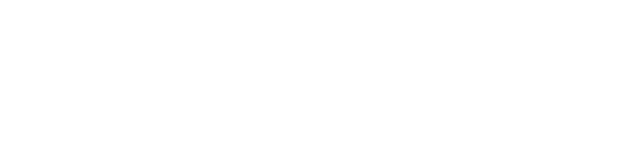
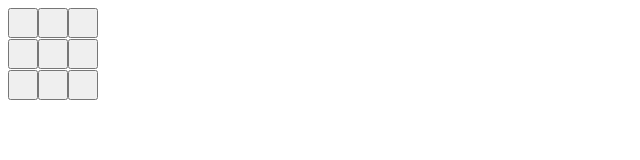
Before and after one commit to n-djordjevic/tic-tac-toe, a plain HTML site: page index.html in a window 1280 px wide. Shown: the whole page, without its empty margins (0-640 px from the left). Drawn offline with Linux system fonts and the light colour scheme.

Commit message:
added gameState function to display gameBoard

```diff
--- a/index.html
+++ b/index.html
@@ -4,8 +4,10 @@
     <meta charset="UTF-8">
     <meta name="viewport" content="width=device-width, initial-scale=1.0">
     <title>Document</title>
+    <link rel="stylesheet" href="style.css">
 </head>
 <body>
-
+    <div id="test"></div>
 </body>
+<script src="script.js"></script>
 </html>
--- a/script.js
+++ b/script.js
@@ -0,0 +1,50 @@
+const gameBoard = (() => {
+    let board = [
+        ["", "", ""],
+        ["", "", ""],
+        ["", "", ""]
+    ]
+    const gameState = () => {
+        const container = document.getElementById('test');
+        for (let i = 0; i < board.length; i++) {
+            const row = board[i];
+            for (let j = 0; j < row.length; j++) {
+                const element = row[j];
+                let e = document.createElement('button');
+                e.id = i.toString().concat(j.toString());
+                e.className = "btn";
+                container.appendChild(e);
+                e.innerText = element;
+            }
+            container.appendChild(document.createElement('br'));
+        }
+    }
+    const getBoard = () => board;
+    return {board, gameState, getBoard}
+})();
+
+const player = (name, marker) => {
+    const mark = (marker, gameBoard) => {
+
+    }
+    const getName = () => name;
+}
+
+const gm = (player1, player2, gameBoard) => {
+    let b = document.getElementsByClassName('btn')
+    const mark = (player, gameBoard) => {
+
+    }
+    const events = () => {
+        Array.from(b).forEach(btn => {
+            btn.addEventListener("click", mark);
+        });
+    }
+    return {events};
+}
+
+gameBoard.gameState();
+const player1 = player("niks", "x");
+const player2 = player("diks", "o");
+const gameMaster = gm(player1, player2, gameBoard);
+gameMaster.events();
--- a/style.css
+++ b/style.css
@@ -0,0 +1,4 @@
+button {
+    height: 30px;
+    width: 30px;
+}
```
